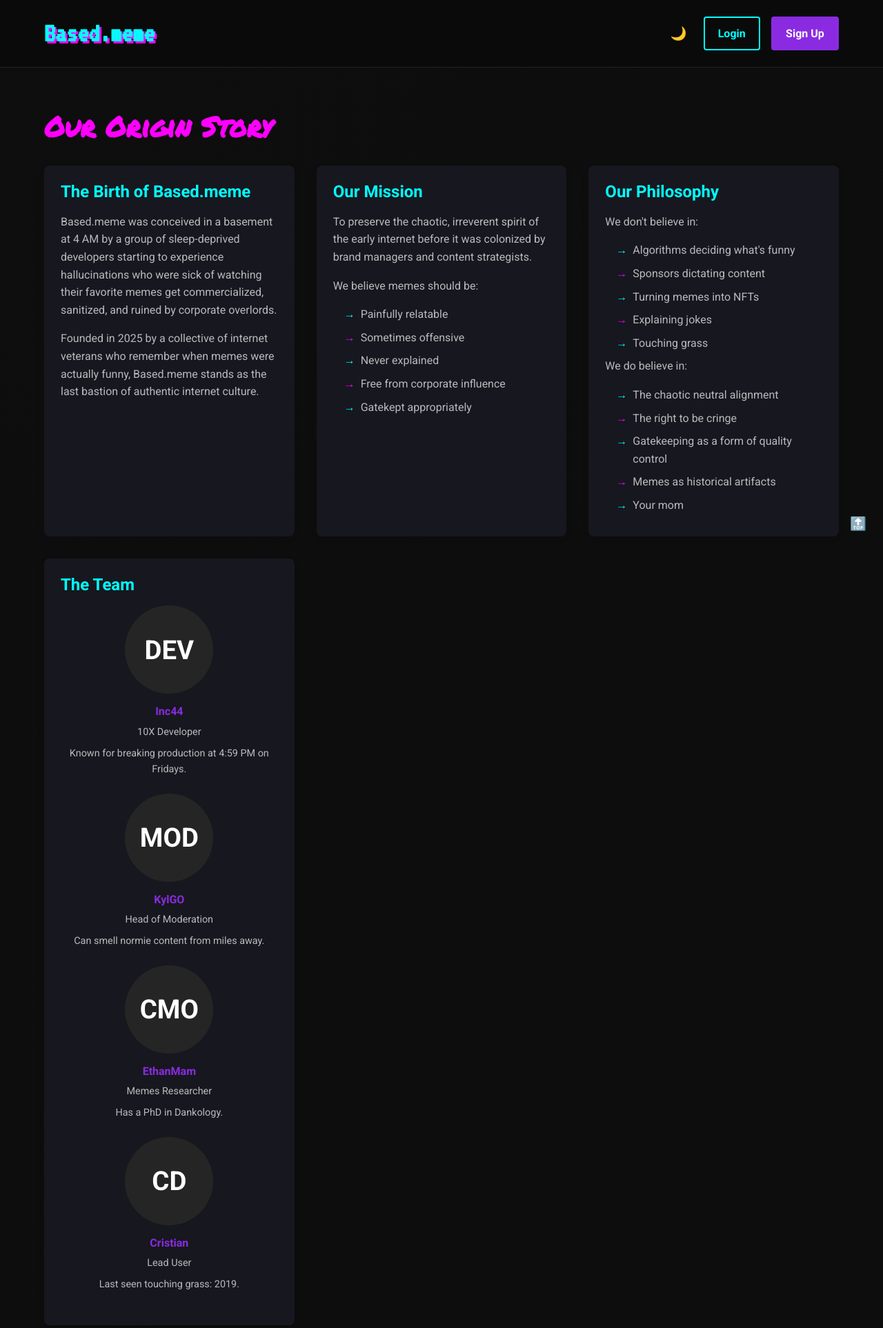
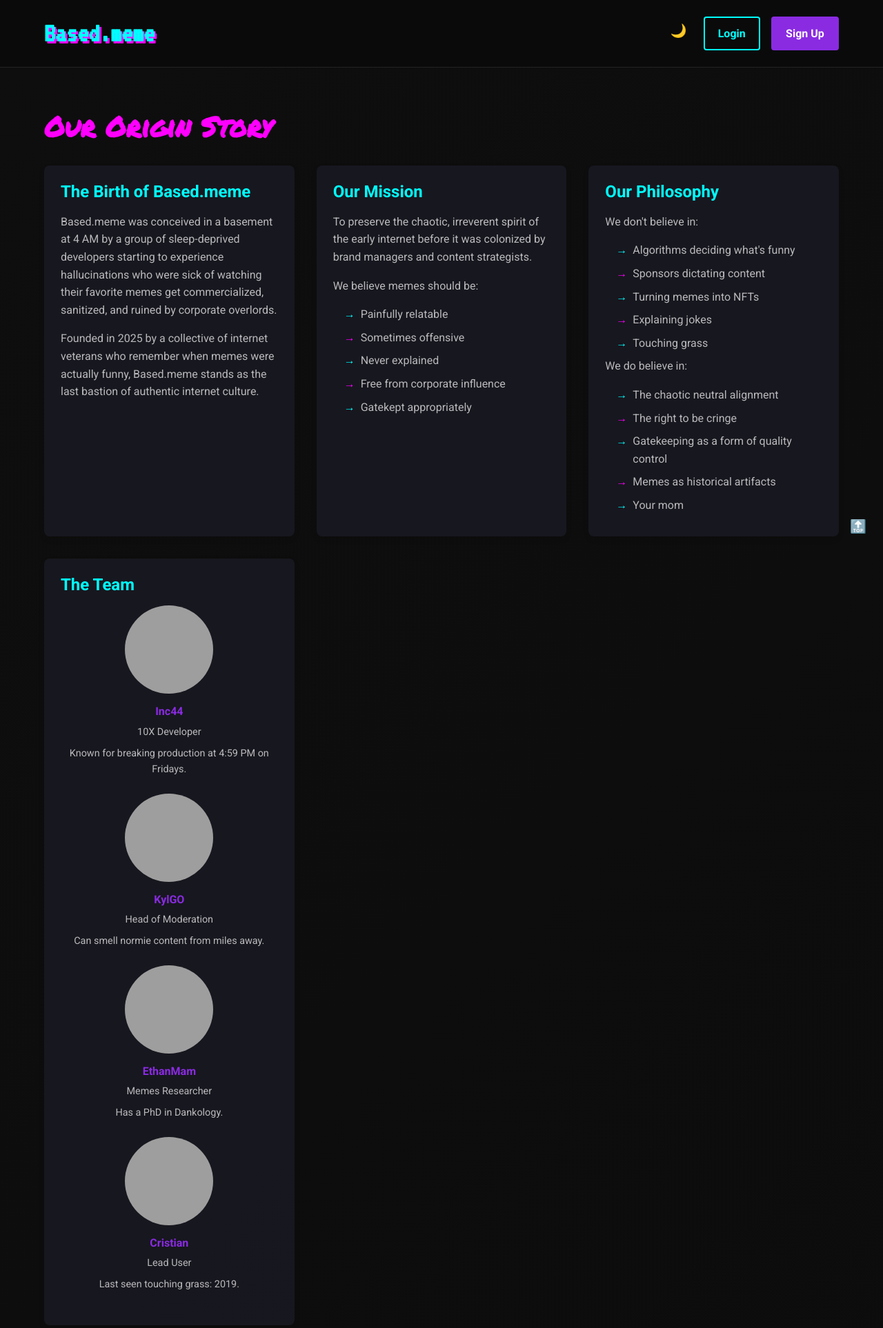
Before and after one commit to Inc44/Based.meme, a PHP site: page /about.html in a window 1280 px wide. Shown: the top 1926 px of the page at 69% size. Run offline with PHP 8.4, Linux system fonts and the light colour scheme; grey boxes are pictures that could not be loaded.

Commit message:
home page, avatar, round buttons

```diff
--- a/about.html
+++ b/about.html
@@ -12,7 +12,9 @@
 <body id="top">
 	<header>
 		<div class="logo">
-			<h1 class="glitch" data-text="Based.meme">Based.meme</h1>
+			<a href="index.html">
+				<h1 class="glitch" data-text="Based.meme">Based.meme</h1>
+			</a>
 		</div>
 		<nav>
 			<button id="themeToggle">🌙</button>
@@ -64,25 +66,37 @@
 					<h3>The Team</h3>
 					<div class="team-container">
 						<div class="team-member">
-							<div class="placeholder-image" data-text="DEV"></div>
+							<div class="team-member-image">
+								<img src="https://avatars.githubusercontent.com/u/121856799" alt="Inc44" onerror="this.style.display='none'; this.nextElementSibling.style.display='flex';">
+								<div class="placeholder-image" data-text="DEV" style="display: none;"></div>
+							</div>
 							<h4>Inc44</h4>
 							<p>10X Developer</p>
 							<p>Known for breaking production at 4:59 PM on Fridays.</p>
 						</div>
 						<div class="team-member">
-							<div class="placeholder-image" data-text="MOD"></div>
+							<div class="team-member-image">
+								<img src="https://avatars.githubusercontent.com/u/203646764" alt="KylGO" onerror="this.style.display='none'; this.nextElementSibling.style.display='flex';">
+								<div class="placeholder-image" data-text="MOD" style="display: none;"></div>
+							</div>
 							<h4>KylGO</h4>
 							<p>Head of Moderation</p>
 							<p>Can smell normie content from miles away.</p>
 						</div>
 						<div class="team-member">
-							<div class="placeholder-image" data-text="CMO"></div> <!-- Chief Meme Officer -->
+							<div class="team-member-image">
+								<img src="https://avatars.githubusercontent.com/u/203671715" alt="EthanMam" onerror="this.style.display='none'; this.nextElementSibling.style.display='flex';">
+								<div class="placeholder-image" data-text="CMO" style="display: none;"></div>
+							</div>
 							<h4>EthanMam</h4>
 							<p>Memes Researcher</p>
 							<p>Has a PhD in Dankology.</p>
 						</div>
 						<div class="team-member">
-							<div class="placeholder-image" data-text="CD"></div> <!-- Community Director -->
+							<div class="team-member-image">
+								<img src="images/cristian.jpg" alt="Cristian" onerror="this.style.display='none'; this.nextElementSibling.style.display='flex';">
+								<div class="placeholder-image" data-text="CD" style="display: none;"></div>
+							</div>
 							<h4>Cristian</h4>
 							<p>Lead User</p>
 							<p>Last seen touching grass: 2019.</p>
--- a/contact.html
+++ b/contact.html
@@ -12,7 +12,9 @@
 <body id="top">
 	<header>
 		<div class="logo">
-			<h1 class="glitch" data-text="Based.meme">Based.meme</h1>
+			<a href="index.html">
+				<h1 class="glitch" data-text="Based.meme">Based.meme</h1>
+			</a>
 		</div>
 		<nav>
 			<button id="themeToggle">🌙</button>
--- a/index.html
+++ b/index.html
@@ -12,7 +12,9 @@
 <body id="top">
 	<header>
 		<div class="logo">
-			<h1 class="glitch" data-text="Based.meme">Based.meme</h1>
+			<a href="index.html">
+				<h1 class="glitch" data-text="Based.meme">Based.meme</h1>
+			</a>
 		</div>
 		<nav>
 			<button id="themeToggle">🌙</button>
--- a/privacy_policy.html
+++ b/privacy_policy.html
@@ -12,7 +12,9 @@
 <body id="top">
 	<header>
 		<div class="logo">
-			<h1 class="glitch" data-text="Based.meme">Based.meme</h1>
+			<a href="index.html">
+				<h1 class="glitch" data-text="Based.meme">Based.meme</h1>
+			</a>
 		</div>
 		<nav>
 			<button id="themeToggle">🌙</button>
--- a/styles.css
+++ b/styles.css
@@ -150,6 +150,11 @@ nav
 	border: none;
 	font-size: 1.2rem;
 	padding: 0.5rem;
+	display: flex;
+	align-items: center;
+	justify-content: center;
+	width: 2.5rem;
+	height: 2.5rem;
 	border-radius: 50%;
 	transition: background-color 0.3s ease;
 	text-decoration: none;
@@ -166,6 +171,11 @@ nav
 	position: fixed;
 	bottom: 1rem;
 	right: 1rem;
+}
+
+.logo a
+{
+	text-decoration: none;
 }
 
 .logo h1
@@ -518,15 +528,6 @@ nav
 	margin-bottom: 1.5rem;
 }
 
-.team-member .placeholder-image
-{
-	width: 8rem;
-	height: 8rem;
-	border-radius: 50%;
-	margin: 0 auto 1rem;
-	position: relative;
-}
-
 .team-member h4
 {
 	color: var(--primary);
@@ -537,6 +538,23 @@ nav
 {
 	font-size: 0.9rem;
 	margin-bottom: 0.5rem;
+}
+
+.team-member .placeholder-image,
+.team-member-image
+{
+	width: 8rem;
+	height: 8rem;
+	border-radius: 50%;
+	margin: 0 auto 1rem;
+	position: relative;
+	overflow: hidden;
+}
+
+.team-member-image img
+{
+	width: 100%;
+	height: 100%;
 }
 
 .contact-section
--- a/terms_of_service.html
+++ b/terms_of_service.html
@@ -12,7 +12,9 @@
 <body id="top">
 	<header>
 		<div class="logo">
-			<h1 class="glitch" data-text="Based.meme">Based.meme</h1>
+			<a href="index.html">
+				<h1 class="glitch" data-text="Based.meme">Based.meme</h1>
+			</a>
 		</div>
 		<nav>
 			<button id="themeToggle">🌙</button>
```
